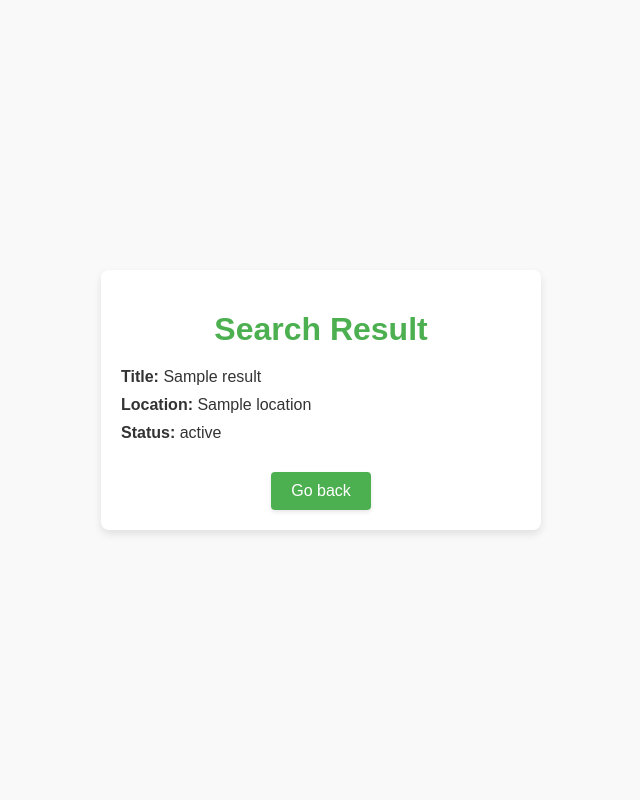
After one commit to anyangateny1/LibraryScraper, a Flask app: template templates/result.html in a window 1280 px wide. The commit adds this page. Shown: the whole page, without its empty margins (319-959 px from the left). Run offline with Flask 3, Linux system fonts and the light colour scheme; the template is opened without the code that fills it: most values are stand-ins (such as "Sample title", 1, 10 or a date in 2020).

Commit message:
Final changes for MVP

```diff
--- a/app.py
+++ b/app.py
@@ -1,5 +1,4 @@
 from flask import Flask, render_template, request
-
 from scraper import scrapeLibrary
 
 app = Flask(__name__)
@@ -11,13 +10,9 @@ def index():
 @app.route('/search', methods=['POST'])
 def search():
     if request.method == 'POST':
-
         book_name = request.form['query']
-
         result = scrapeLibrary(book_name)
-
         return render_template('result.html', result=result)
 
 if __name__ == '__main__':
-
     app.run(debug=True)
--- /dev/null
+++ b/static/stylesheets/results.css
@@ -0,0 +1,54 @@
+body {
+    font-family: Arial, sans-serif;
+    background-color: #f9f9f9;
+    color: #333;
+    margin: 0;
+    padding: 0;
+    display: flex;
+    justify-content: center;
+    align-items: center;
+    height: 100vh;
+}
+
+.container {
+    text-align: center;
+    background-color: #fff;
+    padding: 20px;
+    border-radius: 8px;
+    box-shadow: 0 4px 8px rgba(0, 0, 0, 0.1);
+    max-width: 400px;
+    width: 100%;
+}
+
+h1 {
+    color: #4CAF50;
+    margin-bottom: 20px;
+}
+
+p {
+    margin: 10px 0;
+}
+
+.error {
+    color: #ff0000;
+    font-weight: bold;
+}
+
+.result p {
+    text-align: left;
+}
+
+.back-button {
+    display: inline-block;
+    margin-top: 20px;
+    padding: 10px 20px;
+    background-color: #4CAF50;
+    color: white;
+    text-decoration: none;
+    border-radius: 4px;
+    box-shadow: 0 2px 4px rgba(0, 0, 0, 0.1);
+}
+
+.back-button:hover {
+    background-color: #45a049;
+}
--- /dev/null
+++ b/templates/result.html
@@ -0,0 +1,23 @@
+<!DOCTYPE html>
+<html lang="en">
+<head>
+    <meta charset="UTF-8">
+    <title>Search Result</title>
+    <link rel="stylesheet" href="{{ url_for('static', filename='stylesheets/results.css') }}">
+</head>
+<body>
+    <div class="container">
+        <h1>Search Result</h1>
+        {% if result.error %}
+            <p class="error">{{ result.error }}</p>
+        {% else %}
+            <div class="result">
+                <p><strong>Title:</strong> {{ result.title }}</p>
+                <p><strong>Location:</strong> {{ result.location }}</p>
+                <p><strong>Status:</strong> {{ result.status }}</p>
+            </div>
+        {% endif %}
+        <a href="/" class="back-button">Go back</a>
+    </div>
+</body>
+</html>
```
Also changed, not shown: scraper.py (+19 -59 lines), static/stylesheets/stylesheet.css (+32 -11 lines), templates/Index.html (+7 -7 lines).
